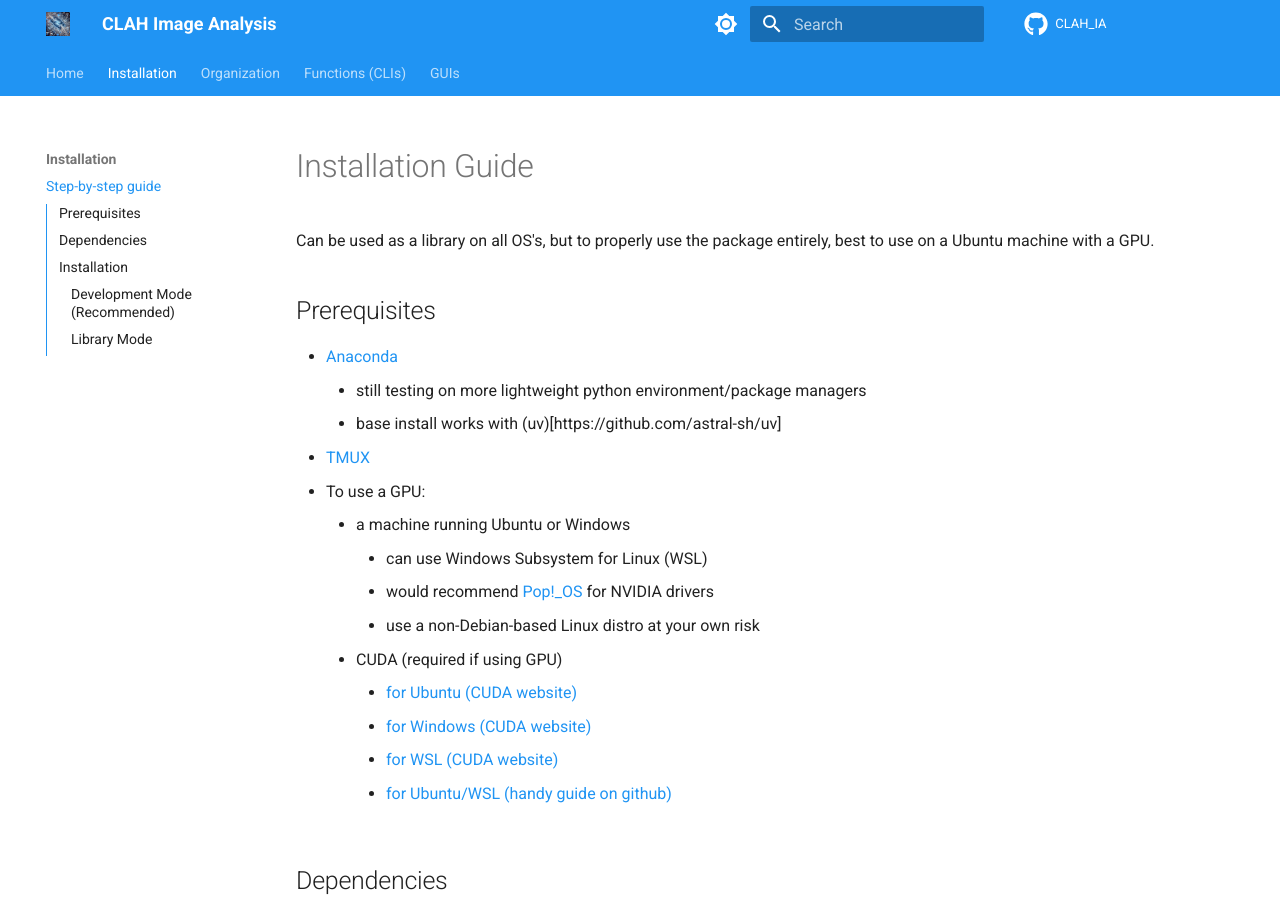
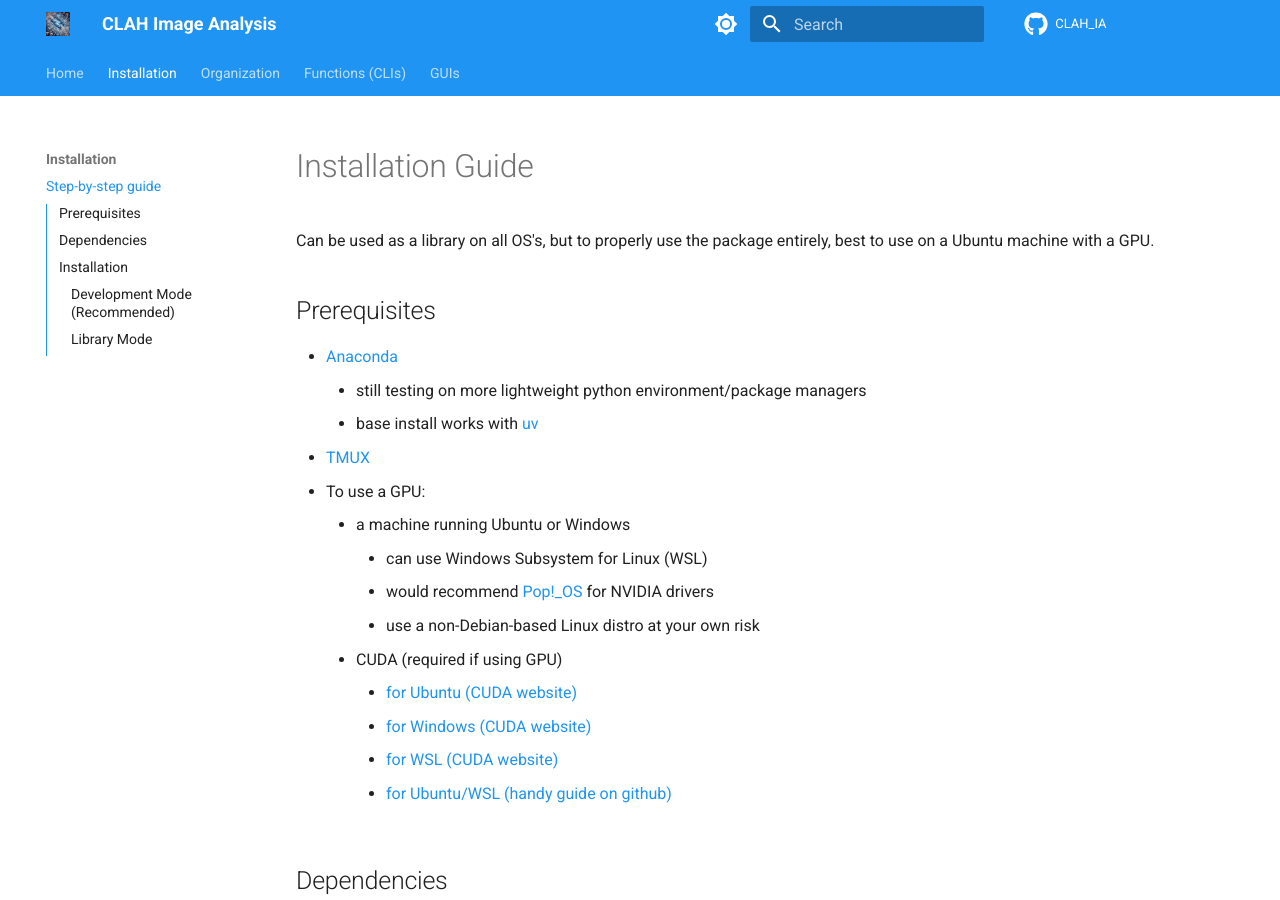
Before and after one commit to thicclatka/CLAH_IA, an MkDocs documentation site: the page built from docs/1_installation.md, in a window 1280 px wide and 900 px high. Built offline with MkDocs 1.6.1 and Material for MkDocs 9.7.7, drawn with Linux system fonts in a browser that asks for light colours; comment, search, counter and statistics services are not loaded.

Commit message:
fixing links in documentation

```diff
--- a/docs/1_installation.md
+++ b/docs/1_installation.md
@@ -6,7 +6,7 @@ Can be used as a library on all OS's, but to properly use the package entirely,
 
 - [Anaconda](https://docs.anaconda.com/)
     - still testing on more lightweight python environment/package managers
-    - base install works with (uv)[https://github.com/astral-sh/uv]
+    - base install works with [uv](https://github.com/astral-sh/uv)
 - [TMUX](https://github.com/tmux/tmux/wiki)
 - To use a GPU:
     - a machine running Ubuntu or Windows
```
